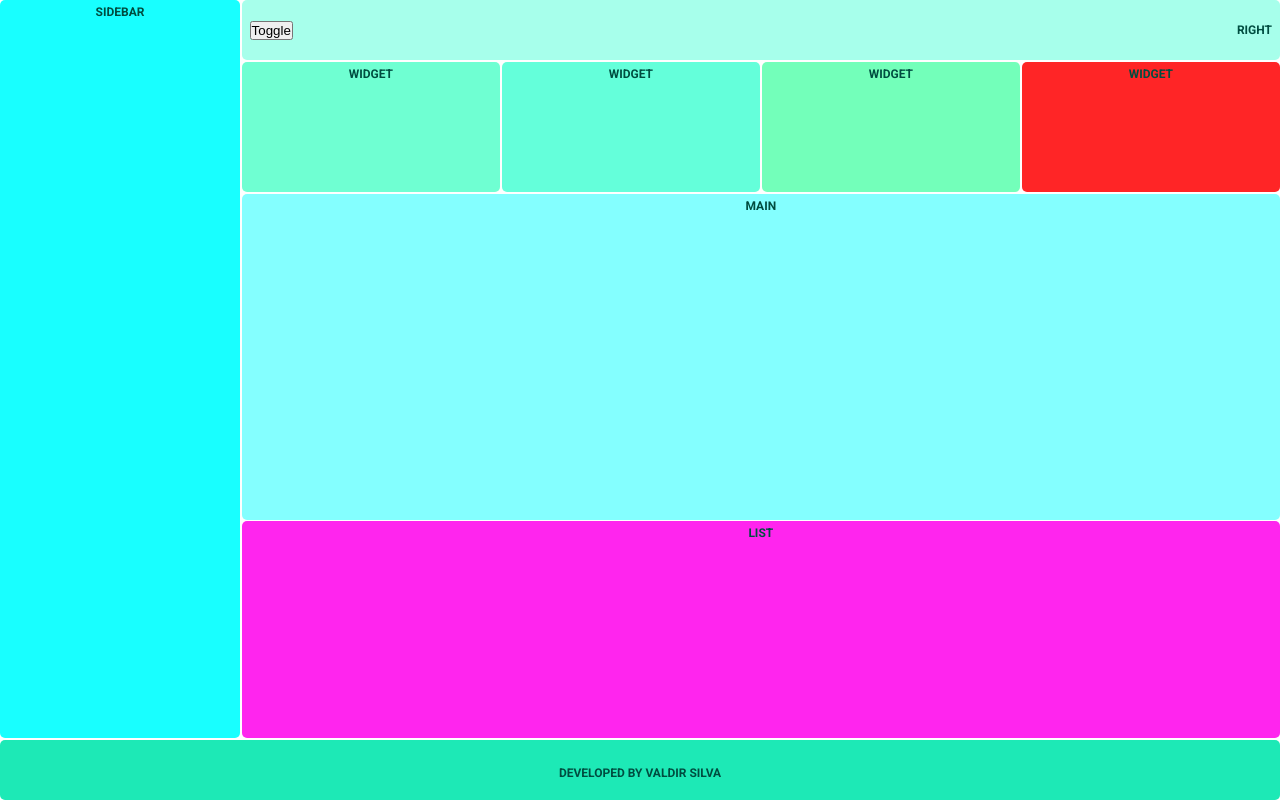
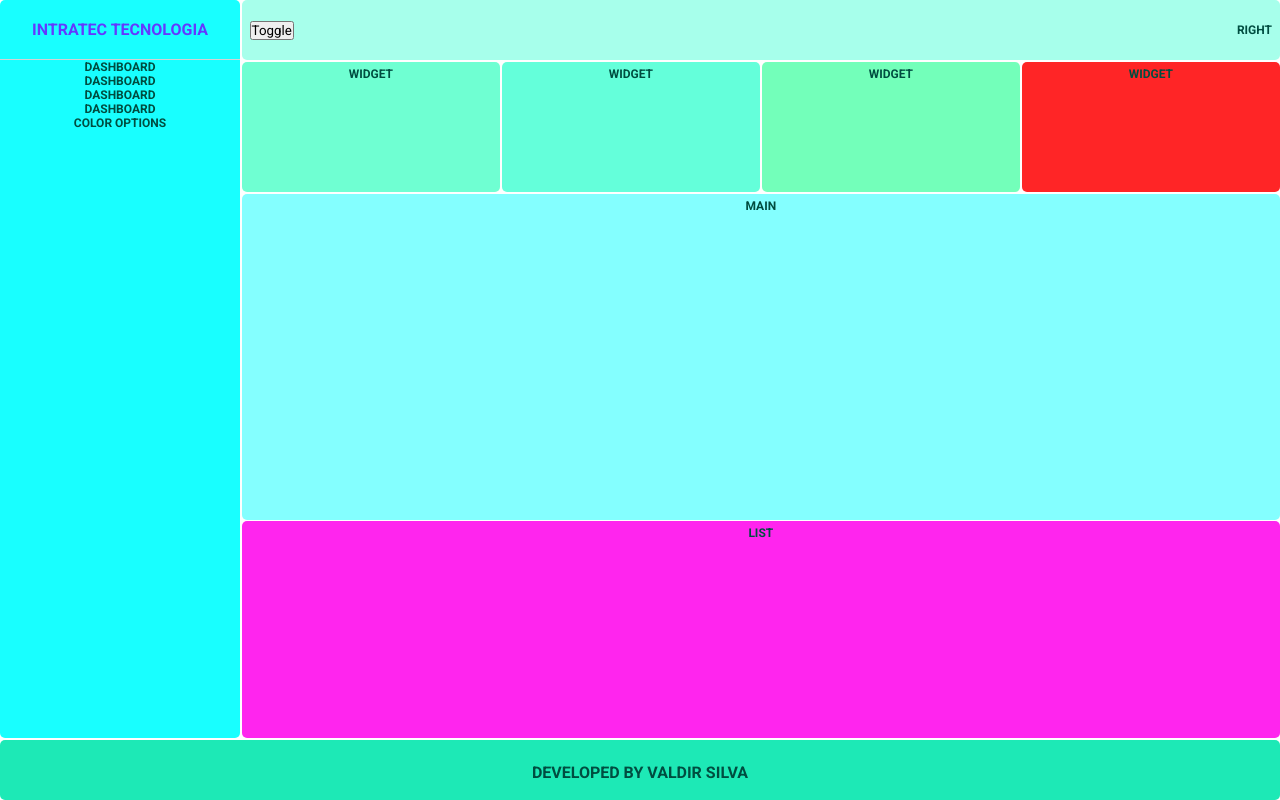
Before and after one commit to valdir-ti/intratec-web, a React (Create React App) app: page / in a window 1280 px wide. Built offline with nearby package versions, Linux system fonts and the light colour scheme; no server answers; sample sign-in values are in the browser's storage.

Commit message:
feat: add styled components

```diff
--- a/src/components/Sidebar/index.tsx
+++ b/src/components/Sidebar/index.tsx
@@ -1,9 +1,34 @@
-import './styles.scss'
+import { Container, ContainerLogo, ContainerLogoSpan, ContainerCenter, ContainerCenterUl, ContainerCenterLi, ContainerCenterSpan, ContainerBottom } from './styles'
 
 const Sidebar = () => {
 
   return (
-    <div>Sidebar</div>
+    <Container>
+      <ContainerLogo>
+        <ContainerLogoSpan>
+          Intratec Tecnologia
+        </ContainerLogoSpan>
+      </ContainerLogo>
+      <ContainerCenter>
+        <ContainerCenterUl>
+          <ContainerCenterLi>
+            <ContainerCenterSpan>Dashboard</ContainerCenterSpan>
+          </ContainerCenterLi>
+          <ContainerCenterLi>
+            <ContainerCenterSpan>Dashboard</ContainerCenterSpan>
+          </ContainerCenterLi>
+          <ContainerCenterLi>
+            <ContainerCenterSpan>Dashboard</ContainerCenterSpan>
+          </ContainerCenterLi>
+          <ContainerCenterLi>
+            <ContainerCenterSpan>Dashboard</ContainerCenterSpan>
+          </ContainerCenterLi>
+        </ContainerCenterUl>
+      </ContainerCenter>
+      <ContainerBottom>
+        Color Options
+      </ContainerBottom>
+    </Container>
   )
 }
 
--- /dev/null
+++ b/src/components/Sidebar/styles.ts
@@ -0,0 +1,24 @@
+import styled from 'styled-components'
+
+export const Container = styled.div``
+export const ContainerLogo = styled.div`
+    height: 60px;
+    display: flex;
+    align-items: center;
+    justify-content: center;
+    border-bottom: 0.5px solid lightgray;
+`
+export const ContainerLogoSpan = styled.div`
+    color: var(--purple);
+    font-size: 16px;
+    font-weight: bold;
+`
+export const ContainerCenter = styled.div`
+
+`
+export const ContainerCenterUl = styled.ul``
+export const ContainerCenterLi = styled.li``
+export const ContainerCenterSpan = styled.span``
+export const ContainerBottom = styled.div`
+
+`
--- /dev/null
+++ b/src/global.ts
@@ -0,0 +1,17 @@
+import { createGlobalStyle } from "styled-components"
+
+export const GlobalStyle = createGlobalStyle`
+    * {
+        margin: 0;
+        padding: 0;
+        outline: 0;
+        box-sizing: border-box;
+        font-family: 'Roboto', sans-serif;
+    }
+
+    :root {
+        --purple: #6439FF;
+        --main-radius: 5px;
+        --main-padding: 5px;
+    }
+`
--- a/src/index.css
+++ /dev/null
@@ -1,9 +0,0 @@
-* {
-  margin: 0;
-  padding: 0;
-  box-sizing: border-box;
-}
-
-body {
-  font-family: 'Roboto', sans-serif;
-}
--- a/src/index.tsx
+++ b/src/index.tsx
@@ -1,14 +1,16 @@
 import React from 'react';
 import ReactDOM from 'react-dom';
-import './index.css';
 
 import App from './components/App';
 
 import { SidebarProvider } from './context/sidebar/sidebarContext';
 import { AuthProvider } from './context/authentication/authContext';
 
+import { GlobalStyle } from './global'
+
 ReactDOM.render(
   <React.StrictMode>
+    <GlobalStyle />
     <AuthProvider>
       <SidebarProvider>
         <App />
--- a/src/pages/Home/index.tsx
+++ b/src/pages/Home/index.tsx
@@ -8,45 +8,55 @@ import Widget from '../../components/Widget';
 
 import { SidebarContext } from '../../context/sidebar/sidebarContext';
 
-import './styles.scss'
+import {
+  Container,
+  Nav,
+  Main as MainStyled,
+  Sidebar as SidebarStyled,
+  ContentOne,
+  ContentTwo,
+  ContentThree,
+  ContentFour,
+  List as ListStyled,
+  Footer,
+  FooterP
+} from './styles'
 
 const Home = () => {
 
   const sidebarContext = useContext(SidebarContext);
   const { state: { open } } = sidebarContext;
 
-  console.log(open)
-
   return (
-    <div className={open ? "container" : "container container-collapse"}>
-      <nav>
+    <Container open={open}>
+      <Nav>
         <Navbar />
-      </nav>
-      <main>
+      </Nav>
+      <MainStyled>
         <Main />
-      </main>
-      <div className="sidebar">
+      </MainStyled>
+      <SidebarStyled>
         <Sidebar />
-      </div>
-      <div className="content1">
+      </SidebarStyled>
+      <ContentOne>
         <Widget />
-      </div>
-      <div className="content2">
+      </ContentOne>
+      <ContentTwo>
         <Widget />
-      </div>
-      <div className="content3">
+      </ContentTwo>
+      <ContentThree>
         <Widget />
-      </div>
-      <div className="content4">
+      </ContentThree>
+      <ContentFour>
         <Widget />
-      </div>
-      <div className="list">
+      </ContentFour>
+      <ListStyled>
         <List />
-      </div>
-      <footer>
-        <p>Developed by Valdir Silva</p>
-      </footer>
-    </div>
+      </ListStyled>
+      <Footer>
+        <FooterP>Developed by Valdir Silva</FooterP>
+      </Footer>
+      </Container>
   );
 }
 
--- a/src/pages/Home/styles.scss
+++ /dev/null
@@ -1,163 +0,0 @@
-:root {
-  --main-radius: 5px;
-  --main-padding: 5px;
-}
-
-.container {
-  display: grid;
-  height: 100vh;
-  grid-template-columns: 240px 1fr 1fr 1fr 1fr;
-  grid-template-rows: 60px .6fr 1.5fr 1fr 60px;
-  grid-template-areas:
-    "sidebar nav nav nav nav"
-    "sidebar content1 content2 content3 content4"
-    "sidebar main main main main"
-    "sidebar list list list list"
-    "footer footer footer footer footer";
-  grid-gap: 0.1rem;
-  font-weight: 800;
-  text-transform: uppercase;
-  font-size: 12px;
-  color: #004d40;
-  text-align: center;
-}
-
-.container-collapse {
-  grid-template-columns: 80px 1fr 1fr 1fr 1fr;
-}
-
-nav {
-  background: #a7ffeb;
-  grid-area: nav;
-  border-radius: var(--main-radius);
-  padding-top: var(--main-padding);
-  display: flex;
-  align-items: center;
-  justify-content: space-between;
-  padding: 0 .5rem;
-}
-
-main {
-  background: #84ffff;
-  grid-area: main;
-  border-radius: var(--main-radius);
-  padding-top: var(--main-padding);
-}
-
-.sidebar {
-  background: #18ffff;
-  grid-area: sidebar;
-  border-radius: var(--main-radius);
-  padding-top: var(--main-padding);
-}
-
-.content1 {
-  background: #6fffd2;
-  grid-area: content1;
-  border-radius: var(--main-radius);
-  padding-top: var(--main-padding);
-}
-
-.content2 {
-  background: #64ffda;
-  grid-area: content2;
-  border-radius: var(--main-radius);
-  padding-top: var(--main-padding);
-}
-
-.content3 {
-  background: #73ffba;
-  grid-area: content3;
-  border-radius: var(--main-radius);
-  padding-top: var(--main-padding);
-}
-
-.content4 {
-  background: #ff2526;
-  grid-area: content4;
-  border-radius: var(--main-radius);
-  padding-top: var(--main-padding);
-}
-
-.list {
-  background: #ff25ee;
-  grid-area: list;
-  border-radius: var(--main-radius);
-  padding-top: var(--main-padding);
-}
-
-footer {
-  background: #1de9b6;
-  grid-area: footer;
-  border-radius: var(--main-radius);
-  padding-top: var(--main-padding);
-  display: flex;
-  align-items: center;
-  justify-content: center;
-}
-
-a {
-  text-align: center;
-  display: block;
-  font-family: inherit;
-  text-decoration: none;
-  font-weight: bold;
-  margin: 1rem;
-}
-
-@media only screen and (max-width: 1200px) {
-  .container {
-    grid-template-columns: 0.5fr 1fr 1fr;
-    grid-template-rows: 50px 1fr 1fr 2fr 1fr 50px;
-    grid-template-areas:
-      "sidebar nav nav"
-      "sidebar content1 content2"
-      "sidebar content3 content4"
-      "sidebar main main"
-      "sidebar list list"
-      "footer footer footer";
-  }
-  .container-collapse {
-    grid-template-columns: 80px 1fr 1fr;
-  }
-}
-
-@media only screen and (max-width: 880px) {
-  .container {
-    grid-template-columns: 0.3fr 1fr;
-    grid-template-rows: 50px 1fr 1fr 1fr 1fr 3fr 2fr 60px;
-    grid-template-areas:
-      "sidebar nav"
-      "sidebar content1"
-      "sidebar content2"
-      "sidebar content3"
-      "sidebar content4"
-      "sidebar main"
-      "sidebar list"
-      "footer footer";
-  }
-  .container-collapse {
-    grid-template-columns: 80px 1fr;
-  }
-}
-
-@media only screen and (max-width: 550px) {
-  .container {
-    grid-template-columns: 1fr;
-    grid-template-rows: .5fr 1fr 1fr 1fr 1fr 3fr 2fr .5fr;
-    grid-template-areas:
-      "nav"
-      "content1"
-      "content2"
-      "content3"
-      "content4"
-      "main"
-      "list"
-      "footer";
-  }
-  .sidebar {
-    position: absolute;
-    left: -90px;
-    height: 80%;
-  }
-}
--- /dev/null
+++ b/src/pages/Home/styles.ts
@@ -0,0 +1,142 @@
+import styled from "styled-components";
+
+interface Props {
+  open: boolean;
+}
+
+export const Container = styled.div<Props>`
+  display: grid;
+  height: 100vh;
+  grid-template-columns: ${props => props.open ? '240px 1fr 1fr 1fr 1fr' : '80px 1fr 1fr 1fr 1fr'};
+  grid-template-rows: 60px .6fr 1.5fr 1fr 60px;
+  grid-template-areas:
+  "sidebar nav nav nav nav"
+  "sidebar content1 content2 content3 content4"
+  "sidebar main main main main"
+  "sidebar list list list list"
+  "footer footer footer footer footer";
+  grid-gap: 0.1rem;
+  font-weight: 800;
+  text-transform: uppercase;
+  font-size: 12px;
+  color: #004d40;
+  text-align: center;
+
+   @media only screen and (max-width: 1200px) {
+    grid-template-columns: ${props => props.open ? '0.5fr 1fr 1fr' : '80px 1fr 1fr'};
+    grid-template-rows: 60px 1fr 1fr 2fr 1fr 50px;
+    grid-template-areas:
+       "sidebar nav nav"
+       "sidebar content1 content2"
+       "sidebar content3 content4"
+       "sidebar main main"
+       "sidebar list list"
+       "footer footer footer";
+   }
+
+   @media only screen and (max-width: 880px) {
+    grid-template-columns: ${props => props.open ? '0.3fr 1fr' : '80px 1fr'};
+    grid-template-rows: 60px 1fr 1fr 1fr 1fr 3fr 2fr 60px;
+    grid-template-areas:
+       "sidebar nav"
+       "sidebar content1"
+       "sidebar content2"
+       "sidebar content3"
+       "sidebar content4"
+       "sidebar main"
+       "sidebar list"
+       "footer footer";
+   }
+
+   @media only screen and (max-width: 550px) {
+    grid-template-columns: 1fr;
+    grid-template-rows: .5fr 1fr 1fr 1fr 1fr 3fr 2fr .5fr;
+    grid-template-areas:
+      "nav"
+      "content1"
+      "content2"
+      "content3"
+      "content4"
+      "main"
+      "list"
+      "footer";
+   }
+`;
+
+export const Nav = styled.nav`
+  background: #a7ffeb;
+  grid-area: nav;
+  border-radius: var(--main-radius);
+  padding-top: var(--main-padding);
+  display: flex;
+  align-items: center;
+  justify-content: space-between;
+  padding: 0 .5rem;
+`
+
+export const Main = styled.main`
+  background: #84ffff;
+  grid-area: main;
+  border-radius: var(--main-radius);
+  padding-top: var(--main-padding);
+`
+
+export const Sidebar = styled.div`
+  background: #18ffff;
+  grid-area: sidebar;
+  border-radius: var(--main-radius);
+
+  @media only screen and (max-width: 550px) {
+    position: absolute;
+    left: -180px;
+    height: 80%;
+  }
+`
+
+export const ContentOne = styled.div`
+  background: #6fffd2;
+  grid-area: content1;
+  border-radius: var(--main-radius);
+  padding-top: var(--main-padding);
+`
+
+export const ContentTwo = styled.div`
+  background: #64ffda;
+  grid-area: content2;
+  border-radius: var(--main-radius);
+  padding-top: var(--main-padding);
+`
+
+export const ContentThree = styled.div`
+  background: #73ffba;
+  grid-area: content3;
+  border-radius: var(--main-radius);
+  padding-top: var(--main-padding);
+`
+
+export const ContentFour = styled.div`
+  background: #ff2526;
+  grid-area: content4;
+  border-radius: var(--main-radius);
+  padding-top: var(--main-padding);
+`
+
+export const List = styled.div`
+  background: #ff25ee;
+  grid-area: list;
+  border-radius: var(--main-radius);
+  padding-top: var(--main-padding);
+`
+
+export const Footer = styled.footer`
+  background: #1de9b6;
+  grid-area: footer;
+  border-radius: var(--main-radius);
+  padding-top: var(--main-padding);
+  display: flex;
+  align-items: center;
+  justify-content: center;
+`
+export const FooterP = styled.footer`
+  font-size: 16px;
+`
```
Also changed, not shown: src/components/Sidebar/styles.scss (deleted).
